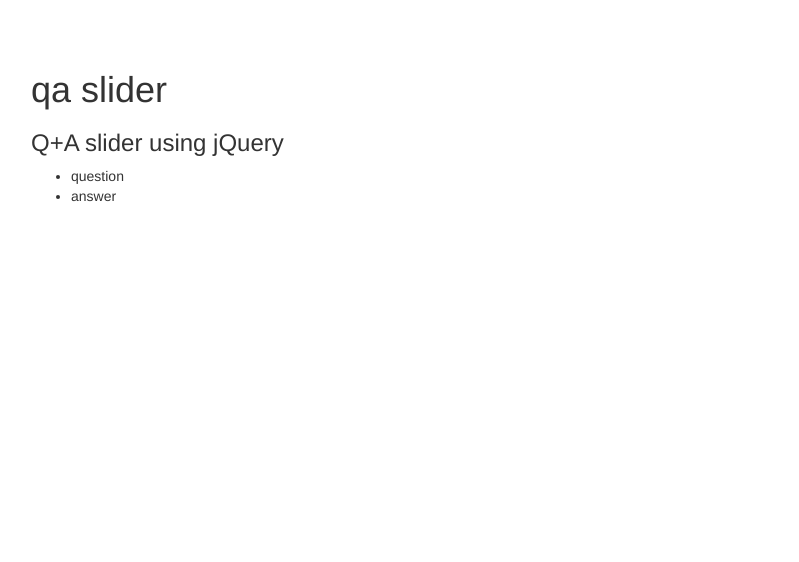
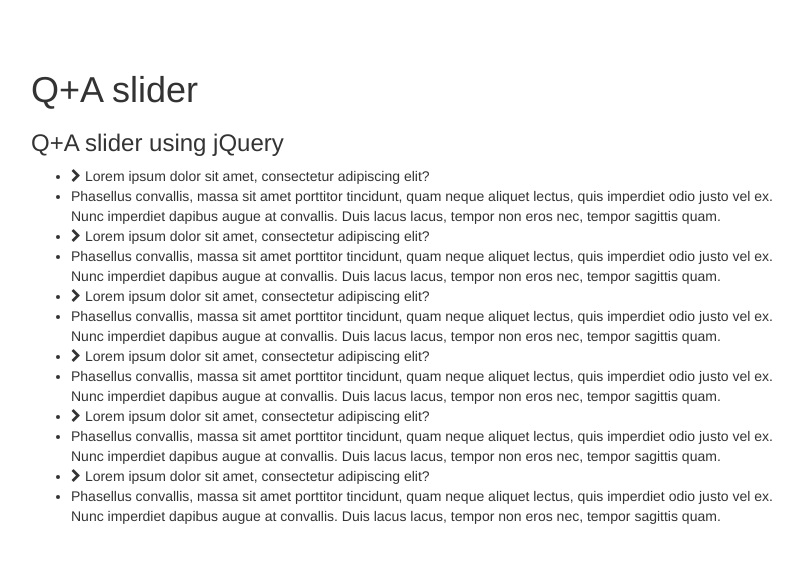
Before and after one commit to stacielove/qa-accordion-js, a plain HTML site: page index.html in a window 1280 px wide. Shown: the whole page, without its empty margins (234-1033 px from the left). Drawn offline with nearby package versions, Linux system fonts and the light colour scheme.

Commit message:
Link font-awesome stylesheet - add li question and answer elements to qa-unordered list.

```diff
--- a/index.html
+++ b/index.html
@@ -5,11 +5,10 @@
     <meta http-equiv="X-UA-Compatible" content="IE=edge">
     <meta name="viewport" content="width=device-width, initial-scale=1">
 
-    <title>qa slider</title>
+    <title>Q+A slider</title>
 
-    <!-- Bootstrap core CSS -->
     <link href="css/bootstrap.css" rel="stylesheet">
-    <!-- Custom styles for this template -->
+    <link href="css/font-awesome.min.css" rel="stylesheet">
     <link href="css/style.css" rel="stylesheet">
 
   </head>
@@ -18,11 +17,21 @@
     <div class="container">
       <div class="row">
         <div class="col-md-8 col-md-offset-2">
-          <h1>qa slider</h1>
+          <h1>Q+A slider</h1>
           <h3>Q+A slider using jQuery</h3>
           <ul class="qa">
-            <li class="q">question</li>
-            <li class="a">answer</li>
+            <li class="q"><i class="fa fa-chevron-right"></i> Lorem ipsum dolor sit amet, consectetur adipiscing elit?</li>
+            <li class="a">Phasellus convallis, massa sit amet porttitor tincidunt, quam neque aliquet lectus, quis imperdiet odio justo vel ex. Nunc imperdiet dapibus augue at convallis. Duis lacus lacus, tempor non eros nec, tempor sagittis quam. </li>
+            <li class="q"><i class="fa fa-chevron-right"></i> Lorem ipsum dolor sit amet, consectetur adipiscing elit?</li>
+            <li class="a">Phasellus convallis, massa sit amet porttitor tincidunt, quam neque aliquet lectus, quis imperdiet odio justo vel ex. Nunc imperdiet dapibus augue at convallis. Duis lacus lacus, tempor non eros nec, tempor sagittis quam. </li>
+            <li class="q"><i class="fa fa-chevron-right"></i> Lorem ipsum dolor sit amet, consectetur adipiscing elit?</li>
+            <li class="a">Phasellus convallis, massa sit amet porttitor tincidunt, quam neque aliquet lectus, quis imperdiet odio justo vel ex. Nunc imperdiet dapibus augue at convallis. Duis lacus lacus, tempor non eros nec, tempor sagittis quam. </li>
+            <li class="q"><i class="fa fa-chevron-right"></i> Lorem ipsum dolor sit amet, consectetur adipiscing elit?</li>
+            <li class="a">Phasellus convallis, massa sit amet porttitor tincidunt, quam neque aliquet lectus, quis imperdiet odio justo vel ex. Nunc imperdiet dapibus augue at convallis. Duis lacus lacus, tempor non eros nec, tempor sagittis quam. </li>
+            <li class="q"><i class="fa fa-chevron-right"></i> Lorem ipsum dolor sit amet, consectetur adipiscing elit?</li>
+            <li class="a">Phasellus convallis, massa sit amet porttitor tincidunt, quam neque aliquet lectus, quis imperdiet odio justo vel ex. Nunc imperdiet dapibus augue at convallis. Duis lacus lacus, tempor non eros nec, tempor sagittis quam. </li>
+            <li class="q"><i class="fa fa-chevron-right"></i> Lorem ipsum dolor sit amet, consectetur adipiscing elit?</li>
+            <li class="a">Phasellus convallis, massa sit amet porttitor tincidunt, quam neque aliquet lectus, quis imperdiet odio justo vel ex. Nunc imperdiet dapibus augue at convallis. Duis lacus lacus, tempor non eros nec, tempor sagittis quam. </li>
           </ul>
       </div>
     </div>
```
